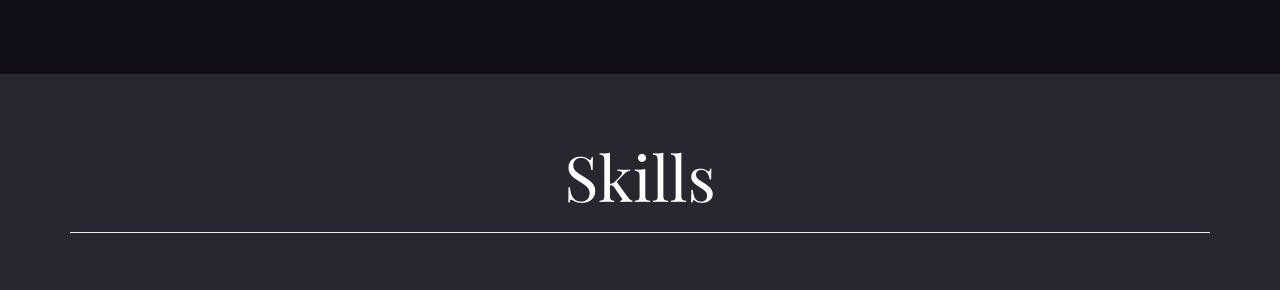
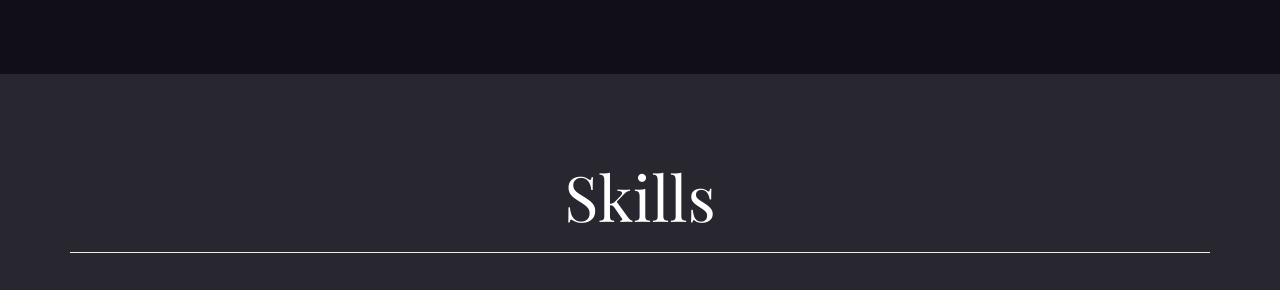
Before and after one commit to Ferewtucho/New-About-Me, a plain HTML site: page index.html in a window 1280 px wide. Shown: the part 1590-1880 px from the top of the page. Drawn offline with nearby package versions, Linux system fonts and the light colour scheme.

Commit message:
space and brake updated 2

```diff
--- a/index.html
+++ b/index.html
@@ -117,11 +117,14 @@
     <div class="conatainer skill2" style="height: auto">
         <div class="jumbotron sect" id="skills">
             <div class="section">
-                <div class="container" style="text-align: center;">
+                <div class="container" style="text-align: center; margin-bottom: 10px; margin-top: 20px">
+
                     <h1 class="title" data-aos="fade-down">Skills</h1>
                     <hr>
                     <br>
                     <br>
+                    <br>
+            <br>
                     <div class="row">
                         <div class="col-xs-6 col-sm-4 col-md-3 icon-block" data-aos="fade-in">
                             <i class="devicon-html5-plain devicons fa-3dicon"></i>
@@ -152,6 +155,9 @@
                             <h4>MongoDB</h4>
                         </div>
                     </div>
+                    <br>
+            <br>
+            <br>
                 </div>
             </div>
         </div>
```
